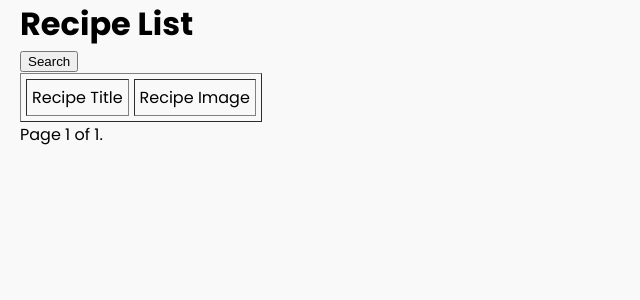
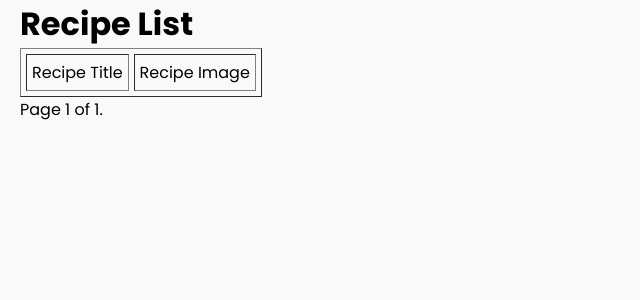
Before and after one commit to Eliaslichi96/Recipe-App-Deployed, a Django app: page /recipes/ in a window 1280 px wide. Shown: the part 65-365 px from the top of the page, without its empty margins (0-640 px from the left). Run offline with Django 4.2, Linux system fonts and the light colour scheme; the visitor is signed in with stand-in values (Sample User, id 1); data that the repository does not hold is empty.

Commit message:
Update recipes_list.html

```diff
--- a/templates/app/recipes_list.html
+++ b/templates/app/recipes_list.html
@@ -80,13 +80,6 @@
     </nav>
     <h1>Recipe List</h1>
 
-    <!-- Search Form -->
-    <form method="post" action="{% url 'recipes:records' %}">
-        {% csrf_token %}
-        {{ form.as_p }}
-        <button type="submit">Search</button>
-    </form>
-
     <table border="1" cellpadding="5" cellspacing="5">
         <tr>
             <td>Recipe Title</td>
```
